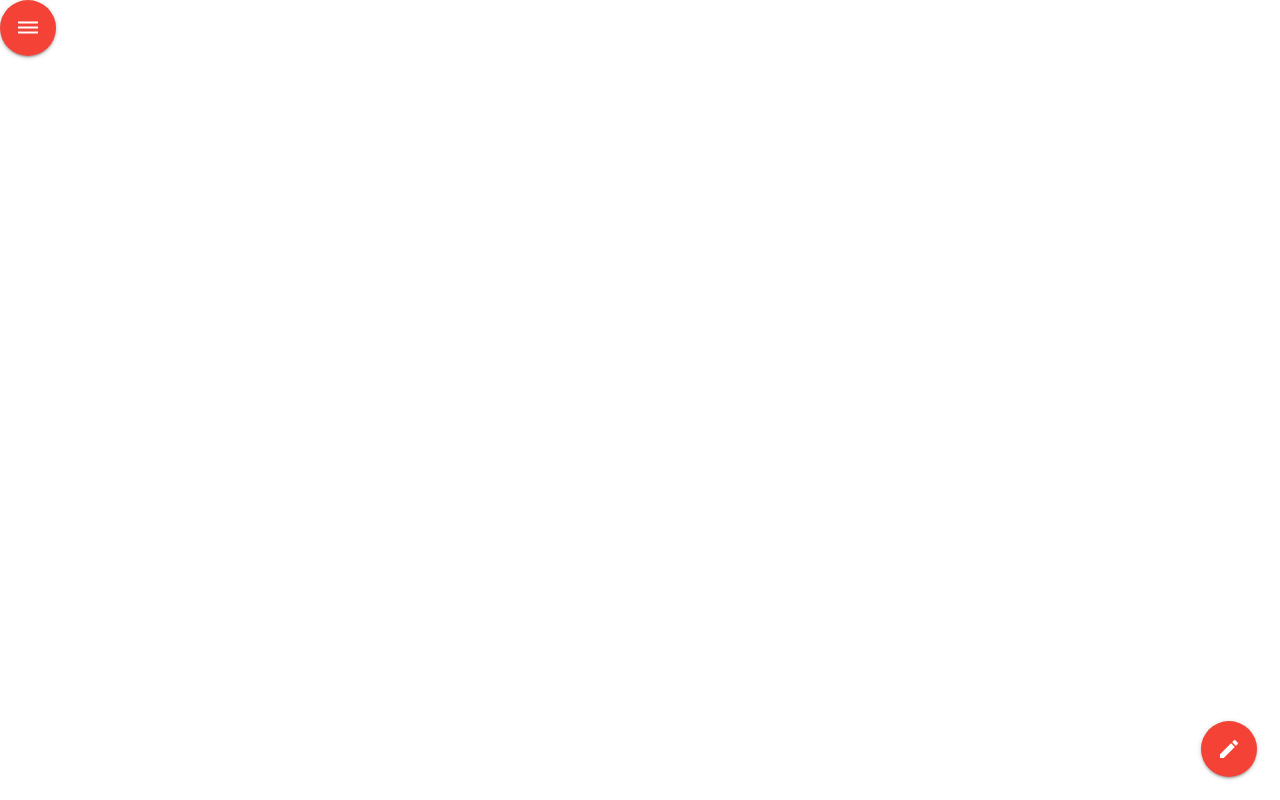
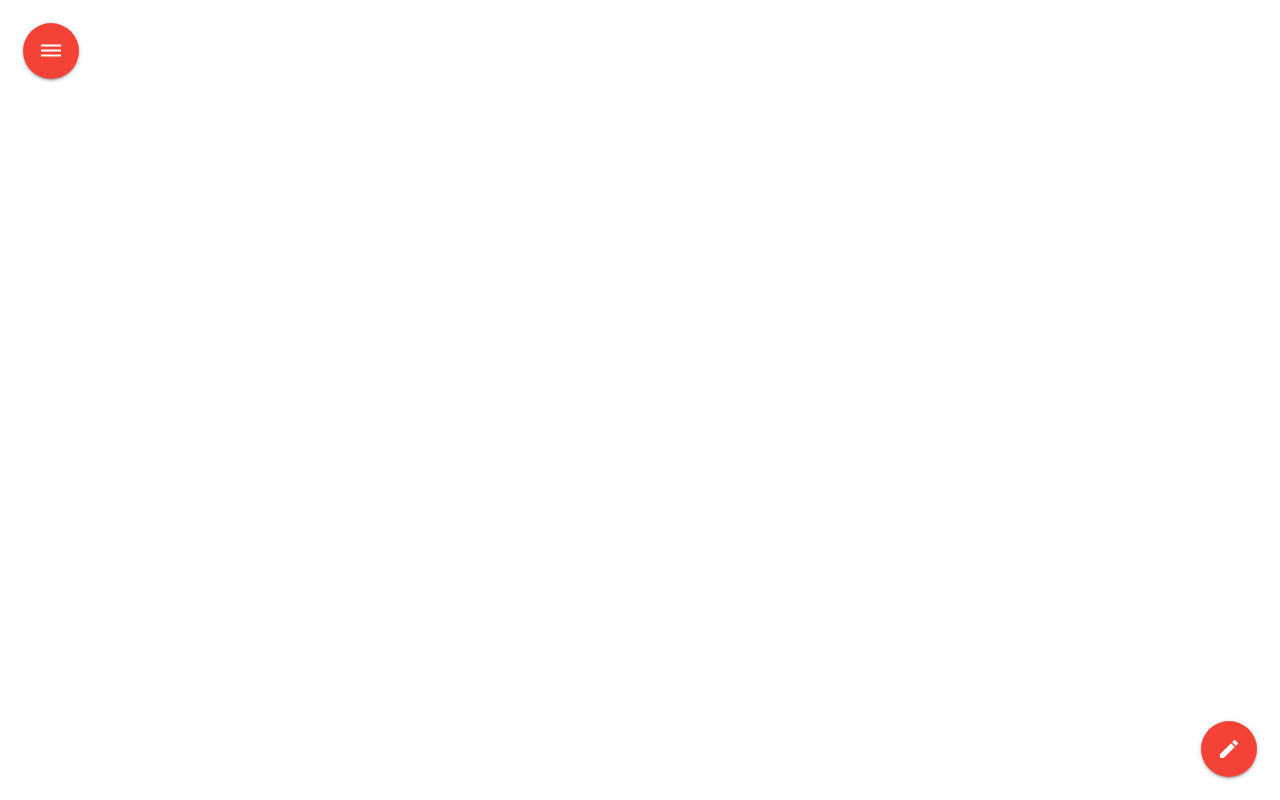
Before and after one commit to Mercyfulsin/Personal-Portfolio, a plain HTML site: page index.html in a window 1280 px wide. Drawn offline with nearby package versions, Linux system fonts and the light colour scheme.

```diff
--- a/assets/css/style.css
+++ b/assets/css/style.css
@@ -1,5 +1,13 @@
 .waves-effect.waves-light-blue .waves-ripple {
     /* The alpha value allows the text and background color
     of the button to still show through. */
-     background-color: rgba(135, 206, 235, 0.65);
-   }
+    background-color: rgba(135, 206, 235, 0.65);
+}
+
+.fixed-btn {
+    position: fixed;
+    left: 23px;
+    top: 23px;
+    margin-bottom: 0;
+    z-index: 997;
+}
--- a/index.html
+++ b/index.html
@@ -1,3 +1,5 @@
+<!-- SmoothScroll & Parallax -->
+
 <!-- Using Materialize -->
 <!DOCTYPE html>
 <html lang="en">
@@ -41,7 +43,7 @@
         <li><a class="subheader">Subheader</a></li>
         <li><a class="waves-effect" href="#!">Third Link With Waves</a></li>
     </ul>
-    <a href="#" data-target="slide-out" class="sidenav-trigger btn-floating btn-large red"><i class="large material-icons">dehaze</i></a>
+    <a href="#" data-target="slide-out" class="fixed-btn sidenav-trigger btn-floating btn-large red"><i class="large material-icons">dehaze</i></a>
 
 
 
@@ -63,18 +65,16 @@
     <script src="https://cdnjs.cloudflare.com/ajax/libs/jquery/3.4.1/jquery.js"></script>
     <script src="https://cdnjs.cloudflare.com/ajax/libs/materialize/1.0.0/js/materialize.min.js"></script>
     <script>
-        // document.addEventListener('DOMContentLoaded', function () {
-        //     var elems = document.querySelectorAll('.fixed-action-btn');
-        //     var instances = M.FloatingActionButton.init(elems);
-        // });
-
-        // // Or with jQuery
         document.addEventListener('DOMContentLoaded', function () {
             var elems = document.querySelectorAll('.sidenav');
             var instances = M.Sidenav.init(elems);
         });
         $(document).ready(function () {
             $('.fixed-action-btn').floatingActionButton();
+            $('.fixed-btn').click(function(){
+                console.log("hello");
+                $(this).attr("style","left: 323px;");
+            })
         });
     </script>
 
```
Also changed, not shown: package-lock.json (added).
